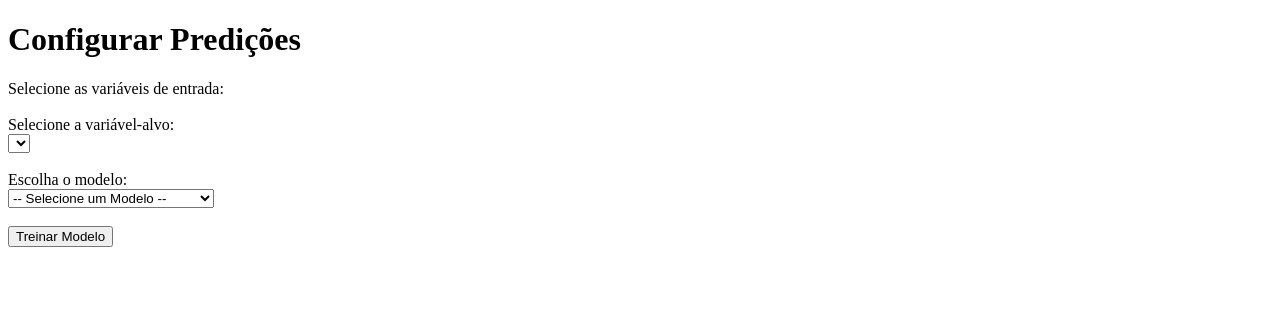
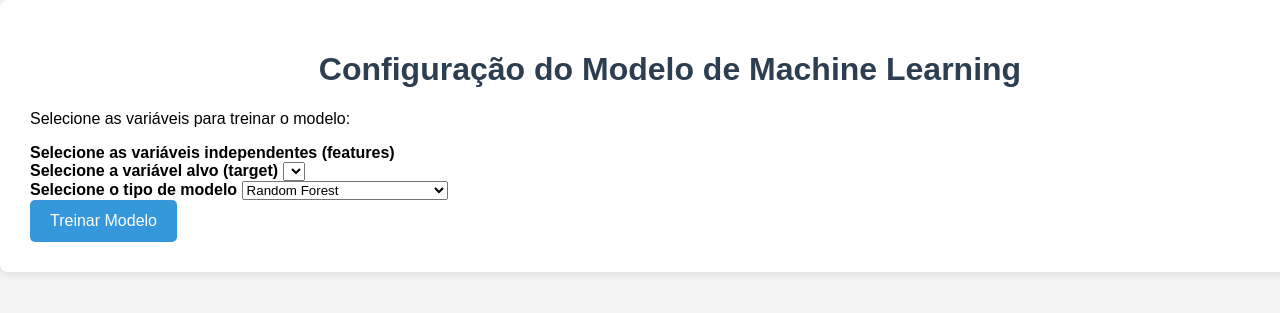
Before and after one commit to SyphonFilter2003/Projeto_Python, a Flask app: template Projeto_Python01/templates/configure.html in a window 1280 px wide; the page is wider, and only the part inside the window is pictured. Shown: the top 313 px of that part. Run offline with Flask 3, Linux system fonts and the light colour scheme; the template is opened without the code that fills it, so the values that code supplies are empty.

Commit message:
Add files via upload

```diff
--- a/Projeto_Python01/app.py
+++ b/Projeto_Python01/app.py
@@ -1,83 +1,97 @@
 import os
 import io
+from flask import session
 from flask import Flask, request, render_template, redirect, url_for
 import pandas as pd
 import matplotlib.pyplot as plt
 from sklearn.model_selection import train_test_split
 from sklearn.ensemble import RandomForestClassifier
+from sklearn.linear_model import LogisticRegression
+from sklearn.svm import SVC
 from sklearn.preprocessing import LabelEncoder
 from sklearn.metrics import classification_report
-from sklearn.linear_model import LogisticRegression
-from xgboost import XGBClassifier
-from sklearn.svm import SVC
-import joblib
 import base64
 
 app = Flask(__name__)
 app.config['UPLOAD_FOLDER'] = 'uploads'
 os.makedirs(app.config['UPLOAD_FOLDER'], exist_ok=True)
 
-# Variáveis globais para dados e modelos
 uploaded_data = None
 label_encoders = {}
 model = None
 target_encoder = None
 
-# Página inicial: Upload de arquivos
+#File upload
 @app.route("/", methods=["GET", "POST"])
 def upload_file():
     if request.method == "POST":
         if 'file' not in request.files:
-            return "Nenhum arquivo enviado", 400
+            return render_template('upload.html', upload_success=False, error_message="Nenhum arquivo enviado.")
         file = request.files['file']
         if file.filename == '':
-            return "Arquivo sem nome", 400
+            return render_template('upload.html', upload_success=False, error_message="Arquivo sem nome.")
         if file and file.filename.endswith('.csv'):
             filepath = os.path.join(app.config['UPLOAD_FOLDER'], file.filename)
             file.save(filepath)
             global uploaded_data
             uploaded_data = pd.read_csv(filepath)
 
-            # Limpeza dos dados
-            uploaded_data = uploaded_data.dropna()
+            # Exibe pop-up de sucesso e depois redireciona
+            return render_template('upload.html', upload_success=True)
+        else:
+            return render_template('upload.html', upload_success=False, error_message="Por favor, envie um arquivo CSV.")
 
-            print(f"Quantidade de linhas no dataset: {len(uploaded_data)}")
-            return redirect(url_for('analyze_data'))
-    return render_template("upload.html")
+    return render_template("upload.html", upload_success=False)
 
-# Página de análise de dados
 @app.route("/analyze", methods=["GET", "POST"])
 def analyze_data():
     global uploaded_data
     if uploaded_data is None:
         return redirect(url_for('upload_file'))
 
-    # Exibir a distribuição do target no console
-    print("Distribuição da variável-alvo (Outcome):")
-    if 'Outcome' in uploaded_data.columns:
-        print(uploaded_data['Outcome'].value_counts())
-
-    # Resumo estatístico
+    # Geração de estatísticas descritivas
     summary = uploaded_data.describe(include='all').transpose()
 
-    # Identificar tipos de colunas
+    # Colunas numéricas e categóricas
     numeric_columns = uploaded_data.select_dtypes(include=['number']).columns.tolist()
     categorical_columns = uploaded_data.select_dtypes(exclude=['number']).columns.tolist()
 
+    # Inicializando a variável de gráficos
+    plots = {}
+
+    # Gerar gráficos para colunas numéricas
+    for column in numeric_columns:
+        plt.figure()
+        uploaded_data[column].hist(bins=20, color="skyblue", edgecolor="black")
+        plt.title(f"Distribuição de {column}")
+        plt.xlabel(column)
+        plt.ylabel("Frequência")
+
+        # Salvar o gráfico em base64 para exibição no HTML
+        buffer = io.BytesIO()
+        plt.savefig(buffer, format="png")
+        buffer.seek(0)
+        image_base64 = base64.b64encode(buffer.read()).decode('utf-8')
+        buffer.close()
+        plt.close()
+        plots[column] = image_base64  # Armazenando o gráfico gerado na variável `plots`
+
+    # Passar informações para o template
     return render_template(
         "analyze.html",
         summary=summary.to_html(classes="table"),
         numeric_columns=numeric_columns,
-        categorical_columns=categorical_columns
+        categorical_columns=categorical_columns,
+        plots=plots  # Passando a variável `plots` para o template
     )
 
-# Visualização de dados
 @app.route("/visualize", methods=["POST"])
 def visualize_data():
     global uploaded_data
     if uploaded_data is None:
         return redirect(url_for('upload_file'))
 
+    # Gerar gráficos para colunas numéricas
     numeric_columns = uploaded_data.select_dtypes(include=['number']).columns.tolist()
     plots = {}
 
@@ -88,6 +102,7 @@ def visualize_data():
         plt.xlabel(column)
         plt.ylabel("Frequência")
 
+        # Salvar o gráfico em base64 para exibição no HTML
         buffer = io.BytesIO()
         plt.savefig(buffer, format="png")
         buffer.seek(0)
@@ -98,102 +113,65 @@ def visualize_data():
 
     return render_template("visualize.html", plots=plots)
 
-# Configurar e treinar o modelo
+# Configure prediction page
 @app.route("/configure", methods=["GET", "POST"])
 def configure_prediction():
     global uploaded_data
     if uploaded_data is None:
-        return redirect(url_for("upload_file"))
+        return redirect(url_for('upload_file'))
 
     columns = uploaded_data.columns
-
     if request.method == "POST":
+        # Pegando as variáveis selecionadas
         features = request.form.getlist("features")
         target = request.form.get("target")
         model_choice = request.form.get("model")
+        n_estimators = int(request.form.get("n_estimators", 100))  # Número de árvores no Random Forest
 
-        X = uploaded_data[features]
-        y = uploaded_data[target]
+        # Validação das variáveis
+        if not features or not target:
+            return "Por favor, selecione as variáveis.", 400
+        if target not in uploaded_data.columns or any(f not in uploaded_data.columns for f in features):
+            return "Seleção inválida de variáveis.", 400
 
-        global label_encoders, target_encoder, model
-        label_encoders = {}
-        for col in X.select_dtypes(include=['object']).columns:
-            le = LabelEncoder()
-            X[col] = le.fit_transform(X[col])
-            label_encoders[col] = le
+        # Codificando as variáveis categóricas com LabelEncoder
+        label_encoders = {}  # Dicionário para armazenar os codificadores de cada coluna
+        for col in uploaded_data.columns:
+            if uploaded_data[col].dtype == 'object':  # Se a coluna for categórica
+                le = LabelEncoder()
+                uploaded_data[col] = le.fit_transform(uploaded_data[col])  # Aplicando o encoding
+                label_encoders[col] = le  # Armazenando o codificador
 
-        if y.dtype == 'object' or y.nunique() < 20:
-            target_encoder = LabelEncoder()
-            y = target_encoder.fit_transform(y)
-        else:
-            target_encoder = None
+        # Preparando os dados para o treinamento
+        X = uploaded_data[features].copy()  # Selecionando as features
+        y = uploaded_data[target]  # Selecionando o target
 
+        # Divisão dos dados em treino e teste
         X_train, X_test, y_train, y_test = train_test_split(X, y, test_size=0.3, random_state=42)
 
-        # Escolher o modelo
-        if model_choice == "RandomForestClassifier":
-            model = RandomForestClassifier(n_estimators=200, max_depth=10, random_state=42)
-        elif model_choice == "LogisticRegression":
-            model = LogisticRegression(solver='liblinear', random_state=42)
-        elif model_choice == "XGBClassifier":
-            model = XGBClassifier(random_state=42)
-        elif model_choice == "SVM":
-            model = SVC(random_state=42, probability=True)
+        # Selecionando o modelo conforme a escolha do usuário
+        if model_choice == "random_forest":
+            model = RandomForestClassifier(n_estimators=n_estimators, random_state=42)
+        elif model_choice == "logistic_regression":
+            model = LogisticRegression(max_iter=1000)
+        elif model_choice == "svm":
+            model = SVC()
 
+        # Treinando o modelo
         model.fit(X_train, y_train)
         y_pred = model.predict(X_test)
 
-        accuracy = model.score(X_test, y_test)
+        # Gerando o relatório de classificação
         report = classification_report(y_test, y_pred, output_dict=True)
 
-        return render_template("result.html", accuracy=accuracy, features=features, report=report)
+        # Passando o relatório e a precisão para o template
+        return render_template(
+            "result.html",
+            report=report,
+            accuracy=model.score(X_test, y_test)
+        )
 
-    return render_template(
-        "configure.html",
-        columns=columns,
-        model_choices=["RandomForestClassifier", "LogisticRegression", "XGBClassifier", "SVM"]
-    )
-
-# Página de predição
-@app.route("/predict", methods=["GET", "POST"])
-def predict():
-    global model, label_encoders, target_encoder
-    if model is None:
-        return redirect(url_for("configure_prediction"))
-
-    if request.method == "POST":
-        if 'file' not in request.files:
-            return "Nenhum arquivo enviado", 400
-        file = request.files['file']
-        if file.filename == '':
-            return "Arquivo sem nome", 400
-        if file and file.filename.endswith('.csv'):
-            new_data = pd.read_csv(file)
-            original_columns = list(model.feature_names_in_)
-            if not set(original_columns).issubset(set(new_data.columns)):
-                return "Arquivo inválido: colunas não correspondem ao modelo.", 400
-
-            X_new = new_data[original_columns].copy()
-            for col, le in label_encoders.items():
-                if col in X_new.columns:
-                    X_new[col] = le.transform(X_new[col])
-
-            predictions = model.predict(X_new)
-            if target_encoder:
-                predictions = target_encoder.inverse_transform(predictions)
-            new_data["Predictions"] = predictions
-
-            return render_template("prediction.html", predictions=new_data.to_html(classes="table"))
-    return render_template("prediction.html")
-
-# Página de download do modelo treinado
-@app.route("/download_model")
-def download_model():
-    if model is None:
-        return redirect(url_for("configure_prediction"))
-    filepath = os.path.join(app.config['UPLOAD_FOLDER'], "trained_model.pkl")
-    joblib.dump(model, filepath)
-    return redirect(f"/uploads/trained_model.pkl")
+    return render_template("configure.html", columns=columns)
 
 if __name__ == "__main__":
     app.run(debug=True)
--- a/Projeto_Python01/static/styles.css
+++ b/Projeto_Python01/static/styles.css
@@ -1,58 +1,117 @@
-/* Geral */
+/* Estilos gerais */
 body {
-    font-family: Arial, sans-serif;
-    background-color: #f4f4f9;
-    color: #333;
+    font-family: 'Arial', sans-serif;
+    background-color: #f4f4f4;
     margin: 0;
     padding: 0;
 }
 
-/* Container principal */
 .container {
-    max-width: 600px;
-    margin: 50px auto;
-    padding: 20px;
-    background: #ffffff;
+    max-width: 100%;
+    width: 100%;
+    margin: 0 auto;
+    padding: 30px;
+    background-color: #fff;
+    box-shadow: 0 2px 8px rgba(0, 0, 0, 0.1);
     border-radius: 8px;
-    box-shadow: 0 4px 10px rgba(0, 0, 0, 0.1);
+    overflow-x: hidden;
+}
+
+/* Títulos */
+h1, h2 {
+    color: #2c3e50;
     text-align: center;
 }
 
-/* Título */
-h1 {
-    font-size: 24px;
-    margin-bottom: 20px;
+h2 {
+    margin-top: 30px;
 }
 
-/* Parágrafo */
-p {
-    font-size: 16px;
-    color: #666;
+/* Estilo para todas as tabelas */
+table {
+    width: 100%;
+    border-collapse: collapse;
+    margin-bottom: 30px;
 }
 
-/* Input de arquivo */
-.file-input {
-    margin: 20px 0;
-    padding: 10px;
-    border: 1px solid #ccc;
-    border-radius: 5px;
-    font-size: 14px;
+table th, table td {
+    padding: 12px;
+    text-align: center;
+    border: 1px solid #ddd;
+    font-size: 1.1em;
 }
 
-/* Botão */
+table th {
+    background-color: #3498db;
+    color: white;
+}
+
+table tbody tr:nth-child(even) {
+    background-color: #f9f9f9;
+}
+
+table tbody tr:hover {
+    background-color: #f1f1f1;
+}
+
+/* Melhorando a legibilidade da tabela com bordas e padding */
+table caption {
+    font-size: 1.5em;
+    margin-bottom: 15px;
+    text-align: left;
+    font-weight: bold;
+    color: #2980b9;
+}
+
+/* Estilo para a precisão */
+.accuracy {
+    font-size: 1.5em;
+    color: #2980b9;
+    text-align: center;
+    font-weight: bold;
+    margin-bottom: 30px;
+}
+
+/* Botões */
 .btn {
-    display: inline-block;
-    padding: 10px 20px;
-    background-color: #007bff;
-    color: #fff;
+    background-color: #3498db;
+    color: white;
+    padding: 12px 20px;
     border: none;
     border-radius: 5px;
+    cursor: pointer;
     font-size: 16px;
-    cursor: pointer;
+    display: inline-block;
+    text-align: center;
     text-decoration: none;
-    transition: background-color 0.3s;
+    transition: background-color 0.3s ease;
 }
 
 .btn:hover {
-    background-color: #0056b3;
+    background-color: #2980b9;
 }
+
+/* Responsividade */
+@media (max-width: 768px) {
+    .container {
+        padding: 15px;
+    }
+
+    table th, table td {
+        padding: 8px;
+    }
+
+    .accuracy {
+        font-size: 1.2em;
+    }
+
+    .btn {
+        width: 100%;
+        padding: 14px;
+    }
+
+    /* Ajustando a largura da tabela para garantir que ela caiba bem em telas pequenas */
+    table {
+        font-size: 14px;
+    }
+}
--- a/Projeto_Python01/templates/configure.html
+++ b/Projeto_Python01/templates/configure.html
@@ -1,35 +1,76 @@
 <!DOCTYPE html>
-<html lang="en">
+<html lang="pt-br">
 <head>
     <meta charset="UTF-8">
     <meta name="viewport" content="width=device-width, initial-scale=1.0">
-    <title>Configurar Predições</title>
+    <title>Configuração do Modelo</title>
+    <link rel="stylesheet" href="{{ url_for('static', filename='styles.css') }}">
 </head>
 <body>
-    <h1>Configurar Predições</h1>
-    <form method="post">
-        <label for="features">Selecione as variáveis de entrada:</label><br>
+    <div class="container">
+        <h1>Configuração do Modelo de Machine Learning</h1>
+
+        <!-- Instrução para o usuário -->
+        <p>Selecione as variáveis para treinar o modelo:</p>
+
+        <form method="POST">
+            <!-- Seção para selecionar as features -->
+            <div class="form-group">
+                <label for="features"><strong>Selecione as variáveis independentes (features)</strong></label><br>
+                <div class="checkbox-group">
                     {% for column in columns %}
-            <input type="checkbox" name="features" value="{{ column }}">{{ column }}<br>
+                        <label>
+                            <input type="checkbox" name="features" value="{{ column }}"> {{ column }}
+                        </label><br>
                     {% endfor %}
-        <br>
-        <label for="target">Selecione a variável-alvo:</label><br>
-        <select name="target" required>
+                </div>
+            </div>
+
+            <!-- Seção para selecionar a variável alvo -->
+            <div class="form-group">
+                <label for="target"><strong>Selecione a variável alvo (target)</strong></label>
+                <select name="target" class="form-control">
                     {% for column in columns %}
                         <option value="{{ column }}">{{ column }}</option>
                     {% endfor %}
                 </select>
-        <br><br>
-        <label for="model">Escolha o modelo:</label><br>
-        <select name="model" required>
-            <option value="">-- Selecione um Modelo --</option>
-            <option value="RandomForestClassifier">Random Forest</option>
-            <option value="LogisticRegression">Regressão Logística</option>
-            <option value="XGBClassifier">XGBoost</option>
-            <option value="SVM">Support Vector Machine (SVM)</option>
+            </div>
+
+            <!-- Seção para selecionar o tipo de modelo -->
+            <div class="form-group">
+                <label for="model"><strong>Selecione o tipo de modelo</strong></label>
+                <select name="model" class="form-control">
+                    <option value="random_forest">Random Forest</option>
+                    <option value="logistic_regression">Regressão Logística</option>
+                    <option value="svm">Support Vector Machine (SVM)</option>
                 </select>
-        <br><br>
-        <button type="submit">Treinar Modelo</button>
+            </div>
+
+            <!-- Se a opção for Random Forest, exibe o número de árvores -->
+            <div class="form-group" id="rf_params" style="display:none;">
+                <label for="n_estimators"><strong>Número de Árvores no Random Forest</strong></label>
+                <input type="number" name="n_estimators" class="form-control" value="100" min="10" max="500">
+            </div>
+
+            <!-- Botão para enviar o formulário -->
+            <div class="form-group">
+                <button type="submit" class="btn btn-primary">Treinar Modelo</button>
+            </div>
         </form>
+    </div>
+
+    <script>
+        // Exibe o campo para número de árvores somente quando o Random Forest for selecionado
+        const modelSelect = document.querySelector('select[name="model"]');
+        const rfParams = document.getElementById('rf_params');
+
+        modelSelect.addEventListener('change', function() {
+            if (this.value === 'random_forest') {
+                rfParams.style.display = 'block';
+            } else {
+                rfParams.style.display = 'none';
+            }
+        });
+    </script>
 </body>
 </html>
```
Also changed, not shown: Projeto_Python01/templates/analyze.html (+37 -23 lines), Projeto_Python01/templates/prediction.html (+16 -9 lines), Projeto_Python01/templates/result.html (+23 -18 lines), Projeto_Python01/templates/upload.html (+35 -3 lines). Lines whose indentation alone changed are shown as unchanged.
